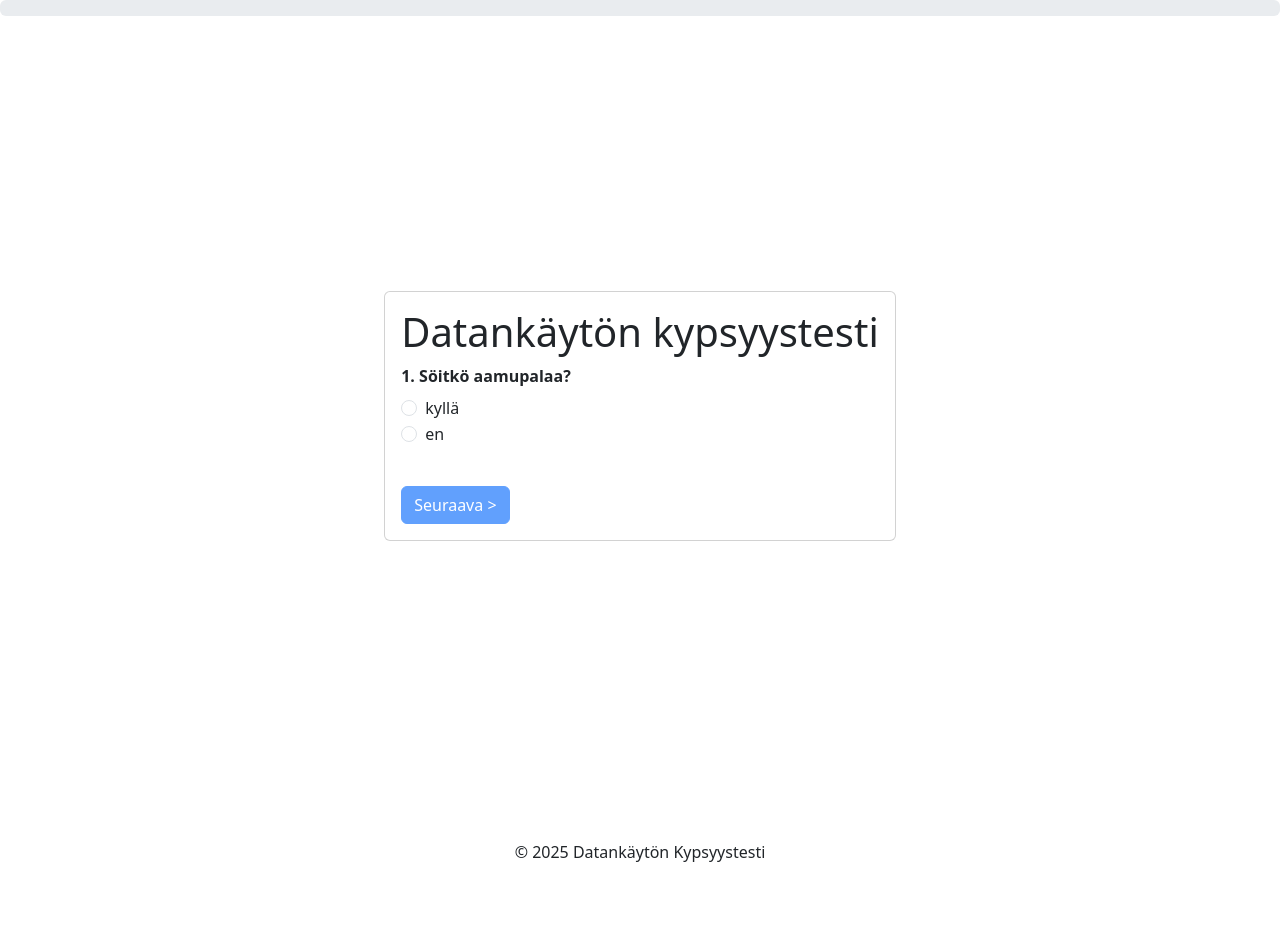
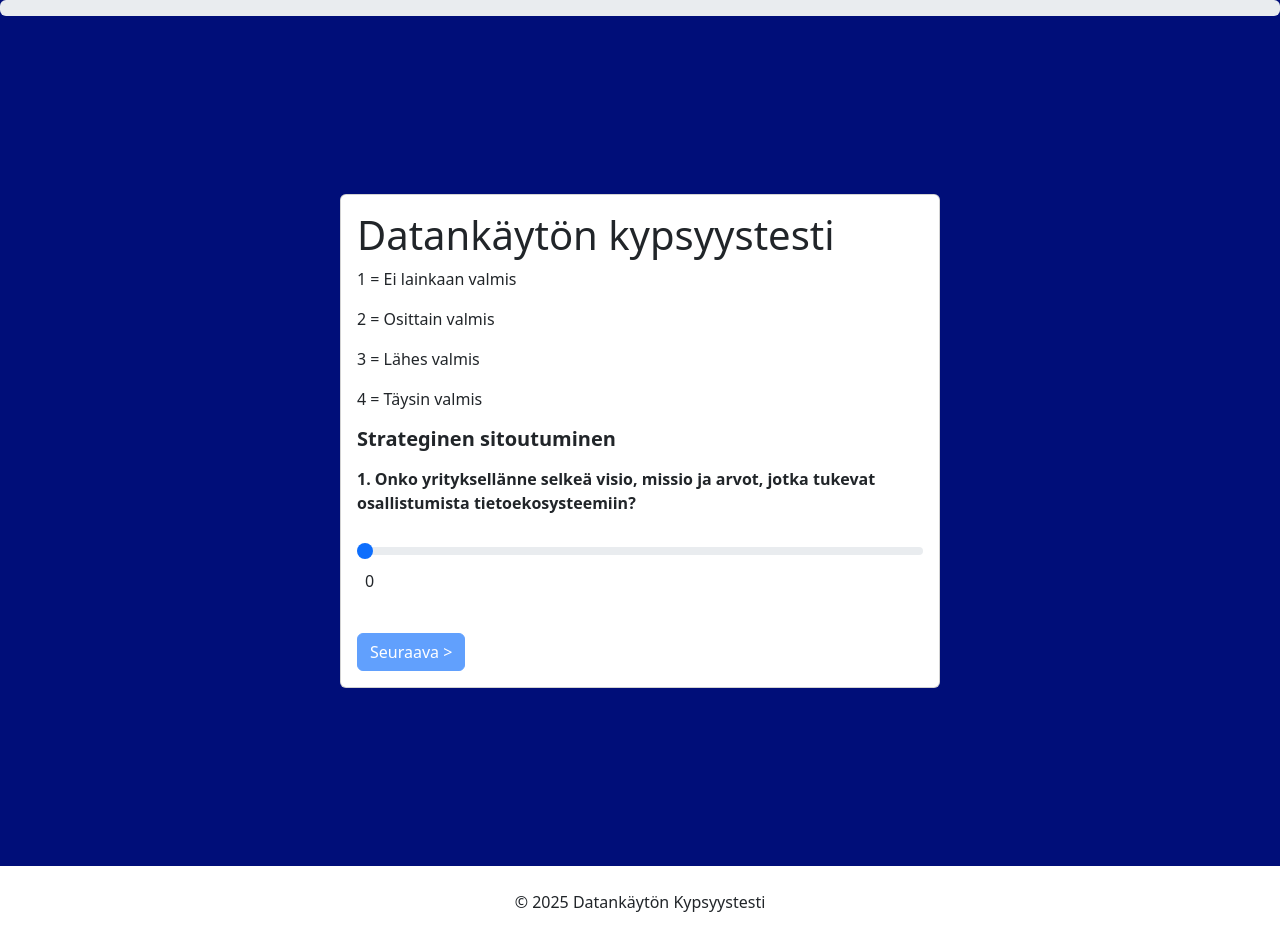
Before and after one commit to sarakoskela/Datankayton-Kypsyystesti, a website built with Vite: page html/index.html in a window 1280 px wide. Before the commit the page ends 880 px from the top, so only its background shows below. Built offline with nearby package versions, Linux system fonts and the light colour scheme.

Commit message:
Version 0.1.0 titles and feedback

```diff
--- a/css/styles.css
+++ b/css/styles.css
@@ -1 +1,35 @@
-.container {}
+.background {
+    background-color: rgb(0, 14, 121);
+}
+
+.fixed-size-container {
+    height: 100vh;
+    overflow-y: auto;
+    margin-top: 50px;
+    /* Full viewport height */
+}
+
+.card {
+    width: 600px;
+    height: 500px;
+    overflow-y: auto;
+    margin-bottom: 50px;
+    display: flex;
+    flex-direction: column;
+    justify-content: space-between;
+    align-items: center;
+}
+
+.card-body {
+    overflow-y: auto;
+    padding: 20px;
+}
+
+@media (max-width: 576px) {
+    .card {
+        width: 90%;
+        /* Adjust width for smaller screens */
+        height: 90%;
+        /* Adjust height for smaller screens */
+    }
+}
--- a/html/index.html
+++ b/html/index.html
@@ -20,16 +20,27 @@
 
 <body>
 
+    <div class="background">
         <div class="progress">
             <div class="progress-bar" role="progressbar" style="width: 0%;" aria-valuenow="0" aria-valuemin="0"
                 aria-valuemax="100" id="progress-bar"></div>
         </div>
 
-    <div class="container d-flex flex-column align-items-center justify-content-center min-vh-100 ">
+        <div class="container d-flex flex-column align-items-center justify-content-center fixed-size-container">
             <div class="card">
                 <div class="card-body">
                     <h1>Datankäytön kypsyystesti</h1>
+                    <div id="scale-reference">
+                        <p>1 = Ei lainkaan valmis</p>
+                        <p>2 = Osittain valmis</p>
+                        <p>3 = Lähes valmis</p>
+                        <p>4 = Täysin valmis</p>
+                    </div>
+
+                    <div id="title-container"></div>
                     <div id="question-container"></div>
+                    <div id="feedback"></div>
+                    <div id="answerlist"></div>
                     <button id="next-button" class="btn btn-primary mt-3">Seuraava ></button>
                 </div>
             </div>
@@ -38,6 +49,7 @@
 
         <script type="module" src="../javascript/questions.js"></script>
         <!-- <script type="module" src="../javascript/express.js"></script> -->
+    </div>
 </body>
 <footer class="text-center mt-4">
     <p>&copy; 2025 Datankäytön Kypsyystesti</p>
--- a/javascript/questions.js
+++ b/javascript/questions.js
@@ -1,16 +1,26 @@
-//import { displayAnalysis } from "./express.js";
+//import { displayAnalysis } from "./Express.js";
 
 let currentQuestionIndex = 0;
+let currentTitleIndex = 0;
 let questionsData = [];
+let titlesData = [];
+let rankingPointCounter = 0;
 
 let answersData = {
     answers: [
-        { Q1: "Söitkö aamupalaa?", A1: "" },
-        { Q2: "Mikä tai mitkä ovat lempivärejäsi?", A2: "" },
-        { Q3: "Kuinka paljon pidät kahvista asteikolla 1–10?", A3: "" },
-        { Q4: "Kumpi tuli ensin muna vai kana?", A4: "" },
-        { Q5: "Oletko aamuihminen?", A5: "" },
-        { Q6: "Pidätkö talvesta?", A6: "" }
+        { Q1: "Onko yrityksellänne selkeä visio, missio ja arvot, jotka tukevat osallistumista tietoekosysteemiin?", A1: "" },
+        { Q2: "Onko yrityksellänne selkeät käytännöt datan keräämiseen, elinkaaren hallintaan ja laadunvarmistukseen osana ekosysteemin toimintaa?", A2: "" },
+        { Q3: "Onko yrityksellänne käytössä mekanismit (esim. anonymisointi, pseudonymisointi) henkilötietojen suojan varmistamiseksi datan jakamisessa?", A3: "" },
+        { Q4: "Onko yrityksellänne tekniset valmiudet varmistaa datan yhteen toimivuus ekosysteemissä (esim. semanttinen ja tekninen yhteensopivuus)?", A4: "" },
+        { Q5: "Onko yrityksellänne selkeät datan käyttöoikeuksia ja jakamista koskevat periaatteet, jotka ovat linjassa Sitran Reilun datatalouden sääntökirjan kanssa?", A5: "" },
+        { Q6: "Onko yrityksellänne tarvittavat tekniset valmiudet, kuten API-rajapinnat ja identiteetinhallinta, mahdollistamaan datan turvallisen jakamisen?", A6: "" },
+        { Q7: "Onko yrityksessänne tunnistettu ja hallittu tietoturvariskejä, jotka liittyvät datan jakamiseen ekosysteemissä?", A7: "" },
+        { Q8: "Onko yrityksenne tietoinen ja valmis noudattamaan datan jakamiseen liittyviä lakeja ja säädöksiä, kuten GDPR:ää ja kansallista tietosuojalainsäädäntöä?", A8: "" },
+        { Q9: "Onko yrityksenne määritellyt selkeästi oman roolinsa (esim. datan tarjoaja, palveluntarjoaja, loppukäyttäjä) ekosysteemissä?", A9: "" },
+        { Q10: "Kuinka hyvin yrityksenne noudattaa eettisiä periaatteita, kuten datan reilu käyttö, yksityisyyden suoja ja vastuullisuus?", A10: "" },
+        { Q11: "Kuinka hyvin yrityksenne on tunnistanut ja määritellyt liiketoimintahyödyt, jotka tietoekosysteemiin liittymisestä syntyvät?", A11: "" },
+        { Q12: "Onko yrityksellänne valmiudet tehdä yhteistyötä muiden ekosysteemin toimijoiden kanssa ja osallistua ekosysteemin hallinnointiin?", A12: "" },
+        { Q13: "Kuinka hyvin yrityksenne tuntee tietoekosysteemin sopimusmallit ja hallinnolliset käytännöt?", A13: "" }
     ]
 };
 
@@ -19,10 +29,21 @@ let answersData = {
 fetch('../questions.json')
     .then(response => response.json())
     .then(data => {
-        questionsData = data.questions;  // Store all questions
+        questionsData = data.questions;
+        // Store all questions
         displayQuestion(currentQuestionIndex);  // Display the first question
     })
     .catch(error => console.error("Error loading questions:", error));
+
+fetch('../titles.json')
+    .then(response => response.json())
+    .then(data => {
+        titlesData = data.titles;
+        // Store all questions
+        displayQuestion(currentQuestionIndex);  // Display the first question
+    })
+    .catch(error => console.error("Error loading titles:", error));
+
 
 // Function to display a single question based on the index
 function displayQuestion(index) {
@@ -35,6 +56,29 @@ function displayQuestion(index) {
     const questionWrapper = document.createElement('div');
     questionWrapper.classList.add('mb-4'); // Bootstrap margin for spacing
 
+    const titleRanges = [
+        { titleIndex: 0, questionIndexes: [0] }, // Title1 for question 1
+        { titleIndex: 1, questionIndexes: [1, 2, 3, 4] }, // Title2 for questions 2-5
+        { titleIndex: 2, questionIndexes: [5] }, // Title3 for question 6
+        { titleIndex: 3, questionIndexes: [6] }, // Title4 for question 7
+        { titleIndex: 4, questionIndexes: [7] }, // Title5 for question 8
+        { titleIndex: 5, questionIndexes: [8] }, // Title6 for question 9
+        { titleIndex: 6, questionIndexes: [9] }, // Title7 for question 10
+        { titleIndex: 7, questionIndexes: [10] }, // Title8 for question 11
+        { titleIndex: 8, questionIndexes: [11, 12] } // Title9 for question 12
+    ];
+
+    const titleToDisplay = titleRanges.find(range => range.questionIndexes.includes(index));
+    if (titleToDisplay) {
+        const titleData = titlesData[titleToDisplay.titleIndex];
+        if (titleData) {
+            const titleWrapper = document.createElement('h5');
+            titleWrapper.classList.add('fw-bold', 'my-3'); // Add styling for title
+            titleWrapper.textContent = Object.values(titleData)[0]; // Extract the title text
+            container.appendChild(titleWrapper);
+        }
+    }
+
     // Extract question key and text
     const questionText = item[`Q${index + 1}`];
 
@@ -44,45 +88,6 @@ function displayQuestion(index) {
     questionLabel.textContent = `${index + 1}. ${questionText}`;
     questionWrapper.appendChild(questionLabel);
 
-    if (item.type === 'radio' || item.type === 'multiselect') {
-        // Create input options based on type
-        item.options.forEach((option, optionIndex) => {
-            const optionWrapper = document.createElement('div');
-            optionWrapper.classList.add('form-check'); // Bootstrap wrapper
-
-            const inputElement = document.createElement('input');
-            inputElement.classList.add('form-check-input'); // Bootstrap input
-            inputElement.type = item.type === 'multiselect' ? 'checkbox' : 'radio'; // Use checkbox for multiselect
-            inputElement.name = `question-${index}`; // Group inputs by question
-            inputElement.id = `question-${index}-option-${optionIndex}`; // Unique ID
-            inputElement.value = option;
-
-            const inputLabel = document.createElement('label');
-            inputLabel.classList.add('form-check-label'); // Bootstrap label
-            inputLabel.htmlFor = inputElement.id; // Associate label with input
-            inputLabel.textContent = option;
-
-            optionWrapper.appendChild(inputElement);
-            optionWrapper.appendChild(inputLabel);
-            questionWrapper.appendChild(optionWrapper);
-
-            if (item.type === 'radio') {
-                inputElement.addEventListener('change', () => {
-                    nextButton.disabled = false;
-                });
-            }
-        });
-
-        if (item.type === 'multiselect') {
-            const checkboxes = questionWrapper.querySelectorAll('input[type="checkbox"]');
-            checkboxes.forEach(checkbox => {
-                checkbox.addEventListener('change', () => {
-                    nextButton.disabled = !Array.from(checkboxes).some(cb => cb.checked);
-                });
-            });
-        }
-    } else if (item.type === 'slider') {
-        // Create slider input
     const sliderWrapper = document.createElement('div');
     sliderWrapper.classList.add('slider-wrapper', 'my-3'); // Styling classes
 
@@ -93,6 +98,7 @@ function displayQuestion(index) {
     sliderInput.max = item.max || 10;
     sliderInput.step = item.step || 1;
     sliderInput.id = `question-${index}-slider`;
+    sliderInput.value = sliderInput.min; // Set slider to the left (min value)
 
     const sliderValue = document.createElement('span');
     sliderValue.classList.add('slider-value', 'ms-2'); // Space for styling
@@ -101,13 +107,15 @@ function displayQuestion(index) {
     // Update displayed value when slider changes
     sliderInput.addEventListener('input', () => {
         sliderValue.textContent = sliderInput.value;
-            nextButton.disabled = false; // Enable the Next button
+        nextButton.disabled = sliderInput.value === "0";
     });
 
     sliderWrapper.appendChild(sliderInput);
     sliderWrapper.appendChild(sliderValue);
     questionWrapper.appendChild(sliderWrapper);
-    }
+
+    container.appendChild(questionWrapper);
+
 
     container.appendChild(questionWrapper);
 
@@ -119,29 +127,17 @@ function displayQuestion(index) {
 
 // Event listener for the Next button
 const nextButton = document.getElementById('next-button');
-nextButton.addEventListener('click', (progress) => {
+nextButton.addEventListener('click', () => {
     const currentQuestion = questionsData[currentQuestionIndex];
     const questionKey = `A${currentQuestionIndex + 1}`; // A1, A2, etc.
 
-    // Save the answer based on question type
-    if (currentQuestion.type === 'radio') {
-        // Find selected radio button
-        const selectedOption = document.querySelector(
-            `input[name="question-${currentQuestionIndex}"]:checked`
-        );
-        if (selectedOption) {
-            answersData.answers[currentQuestionIndex][questionKey] = selectedOption.value;
-        }
-    } else if (currentQuestion.type === 'multiselect') {
-        // Collect all checked checkboxes
-        const selectedOptions = Array.from(
-            document.querySelectorAll(`input[name="question-${currentQuestionIndex}"]:checked`)
-        ).map(checkbox => checkbox.value);
-        answersData.answers[currentQuestionIndex][questionKey] = selectedOptions.join(', ');
-    } else if (currentQuestion.type === 'slider') {
-        // Get the slider value
+    if (currentQuestion.type === 'slider') {
         const sliderValue = document.getElementById(`question-${currentQuestionIndex}-slider`).value;
         answersData.answers[currentQuestionIndex][questionKey] = sliderValue;
+
+        // Assign points based on slider value (1 = 1 point, 2 = 2 points, etc.)
+        const points = parseInt(sliderValue);
+        rankingPointCounter += points; // Add points to total
     }
 
     // Move to the next question
@@ -152,10 +148,15 @@ nextButton.addEventListener('click', (progress) => {
         // If no more questions, display answers or save them
         console.log(answersData);
 
-        //displayAnalysis();
-        document.getElementById('question-container').innerHTML = "Thank you for participating in the questionnaire!";
+        const scaleReference = document.getElementById('scale-reference');
+        if (scaleReference) scaleReference.style.display = 'none';
         if (nextButton) nextButton.style.display = 'none';
 
+        document.getElementById('question-container').innerHTML = "Kiitos osallistumisesta!";
+
+
+        showFeedback();
+        //displayAnalysis();
     }
 
     updateProgress();
@@ -169,3 +170,43 @@ function updateProgress() {
     document.getElementById('progress-bar').style.width = progress + "%";
     return progress;
 }
+
+function showFeedback() {
+    let feedbackMessage = '';
+    if (rankingPointCounter > 35) {
+        feedbackMessage = "Yrityksesi datankäyttö on erinomaista!";
+    } else if (34 >= rankingPointCounter > 25) {
+        feedbackMessage = "Yrityksesi datankäyttö on hyvää.";
+    } else if (24 >= rankingPointCounter > 15) {
+        feedbackMessage = "Yrityksesi datankäytössä on jonkin verran parannettavaa.";
+    } else {
+        feedbackMessage = "Yrityksesi datankäytössä on paljon parannettavaa.";
+    }
+
+    // Display feedback message
+    const feedbackContainer = document.createElement('div');
+    feedbackContainer.classList.add('feedback');
+    feedbackContainer.innerHTML = `
+        <h2>Pisteesi: ${rankingPointCounter}</h2>
+        <p><strong>${feedbackMessage}</strong></p>
+    `;
+
+    const container = document.getElementById('question-container');
+    container.appendChild(feedbackContainer);
+
+    // Display all questions and answers
+    const answersList = document.createElement('div');
+    answersList.classList.add('answers-list');
+    answersData.answers.forEach((answer, index) => {
+        const questionItem = document.createElement('div');
+        questionItem.classList.add('answer-item');
+        const questionText = questionsData[index][`Q${index + 1}`];
+        questionItem.innerHTML = `
+            <p><strong>Question ${index + 1}:</strong> ${questionText}</p>
+            <p><strong>Answer:</strong> ${answer[`A${index + 1}`]}</p>
+        `;
+        answersList.appendChild(questionItem);
+    });
+
+    container.appendChild(answersList);
+}
--- a/questions.json
+++ b/questions.json
@@ -1,54 +1,95 @@
 {
     "questions": [
         {
-            "Q1": "Söitkö aamupalaa?",
-            "type": "radio",
-            "options": [
-                "kyllä",
-                "en"
-            ]
-        },
-        {
-            "Q2": "Mikä tai mitkä ovat lempivärejäsi?",
-            "type": "multiselect",
-            "options": [
-                "punainen",
-                "sininen",
-                "vihreä",
-                "liila",
-                "en tiedä"
-            ]
-        },
-        {
-            "Q3": "Kuinka paljon pidät kahvista asteikolla 1–10?",
+            "Q1": "Onko yrityksellänne selkeä visio, missio ja arvot, jotka tukevat osallistumista tietoekosysteemiin?",
             "type": "slider",
-            "min": 1,
-            "max": 10,
+            "min": 0,
+            "max": 4,
             "step": 1
         },
         {
-            "Q4": "Kumpi tuli ensin muna vai kana?",
-            "type": "radio",
-            "options": [
-                "muna",
-                "kana"
-            ]
+            "Q2": "Onko yrityksellänne selkeät käytännöt datan keräämiseen, elinkaaren hallintaan ja laadunvarmistukseen osana ekosysteemin toimintaa?",
+            "type": "slider",
+            "min": 0,
+            "max": 4,
+            "step": 1
         },
         {
-            "Q5": "Oletko aamuihminen?",
-            "type": "radio",
-            "options": [
-                "kyllä",
-                "en"
-            ]
+            "Q3": "Onko yrityksellänne käytössä mekanismit (esim. anonymisointi, pseudonymisointi) henkilötietojen suojan varmistamiseksi datan jakamisessa?",
+            "type": "slider",
+            "min": 0,
+            "max": 4,
+            "step": 1
         },
         {
-            "Q6": "Pidätkö talvesta?",
-            "type": "radio",
-            "options": [
-                "kyllä",
-                "en"
-            ]
+            "Q4": "Onko yrityksellänne tekniset valmiudet varmistaa datan yhteen toimivuus ekosysteemissä (esim. semanttinen ja tekninen yhteensopivuus)?",
+            "type": "slider",
+            "min": 0,
+            "max": 4,
+            "step": 1
+        },
+        {
+            "Q5": "Onko yrityksellänne selkeät datan käyttöoikeuksia ja jakamista koskevat periaatteet, jotka ovat linjassa Sitran Reilun datatalouden sääntökirjan kanssa?",
+            "type": "slider",
+            "min": 0,
+            "max": 4,
+            "step": 1
+        },
+        {
+            "Q6": "Onko yrityksellänne tarvittavat tekniset valmiudet, kuten API-rajapinnat ja identiteetinhallinta, mahdollistamaan datan turvallisen jakamisen?",
+            "type": "slider",
+            "min": 0,
+            "max": 4,
+            "step": 1
+        },
+        {
+            "Q7": "Onko yrityksessänne tunnistettu ja hallittu tietoturvariskejä, jotka liittyvät datan jakamiseen ekosysteemissä?",
+            "type": "slider",
+            "min": 0,
+            "max": 4,
+            "step": 1
+        },
+        {
+            "Q8": "Onko yrityksenne tietoinen ja valmis noudattamaan datan jakamiseen liittyviä lakeja ja säädöksiä, kuten GDPR:ää ja kansallista tietosuojalainsäädäntöä?",
+            "type": "slider",
+            "min": 0,
+            "max": 4,
+            "step": 1
+        },
+        {
+            "Q9": "Onko yrityksenne määritellyt selkeästi oman roolinsa (esim. datan tarjoaja, palveluntarjoaja, loppukäyttäjä) ekosysteemissä?",
+            "type": "slider",
+            "min": 0,
+            "max": 4,
+            "step": 1
+        },
+        {
+            "Q10": "Kuinka hyvin yrityksenne noudattaa eettisiä periaatteita, kuten datan reilu käyttö, yksityisyyden suoja ja vastuullisuus?",
+            "type": "slider",
+            "min": 0,
+            "max": 4,
+            "step": 1
+        },
+        {
+            "Q11": "Kuinka hyvin yrityksenne on tunnistanut ja määritellyt liiketoimintahyödyt, jotka tietoekosysteemiin liittymisestä syntyvät?",
+            "type": "slider",
+            "min": 0,
+            "max": 4,
+            "step": 1
+        },
+        {
+            "Q12": "Onko yrityksellänne valmiudet tehdä yhteistyötä muiden ekosysteemin toimijoiden kanssa ja osallistua ekosysteemin hallinnointiin?",
+            "type": "slider",
+            "min": 0,
+            "max": 4,
+            "step": 1
+        },
+        {
+            "Q13": "Kuinka hyvin yrityksenne tuntee tietoekosysteemin sopimusmallit ja hallinnolliset käytännöt?",
+            "type": "slider",
+            "min": 0,
+            "max": 4,
+            "step": 1
         }
     ]
 }
--- /dev/null
+++ b/titles.json
@@ -0,0 +1,31 @@
+{
+    "titles": [
+        {
+            "title1": "Strateginen sitoutuminen"
+        },
+        {
+            "title2": "Datan hallinta, laatu, yksityisyydensuoja, yhteen toimivuus ja käyttöoikeudet"
+        },
+        {
+            "title3": "Tekninen infrastruktuuri"
+        },
+        {
+            "title4": "Tietoturva ja riskienhallinta"
+        },
+        {
+            "title5": "Oikeudellinen ja sääntelyvalmius"
+        },
+        {
+            "title6": "Ekosysteemin roolien ymmärtäminen"
+        },
+        {
+            "title7": "Eettiset periaatteet ja vastuullisuus"
+        },
+        {
+            "title8": "Liiketoiminnalliset hyödyt ja arvonluonti"
+        },
+        {
+            "title9": "Yhteistyö ja ekosysteemin hallinta ja hallintamalli"
+        }
+    ]
+}
```
Also changed, not shown: javascript/Express.js (+4 -4 lines), vite.config.js (added, +10 -0 lines). Lines whose indentation alone changed are shown as unchanged.
